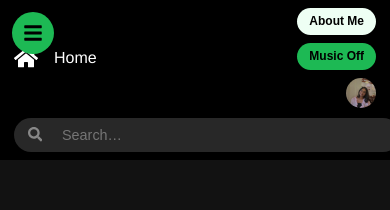
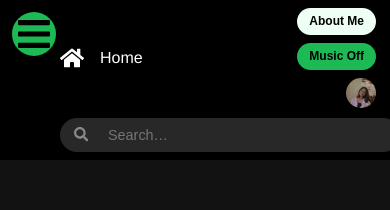
Before and after one commit to BhavanaPoosa/react-portfolio, a React (Create React App) app: page /artist in a window 390 px wide. Shown: the top 210 px of the page. Built offline with nearby package versions, Linux system fonts and the light colour scheme.

Commit message:
Adjust the burger-btn

```diff
--- a/src/components/Sidebar.js
+++ b/src/components/Sidebar.js
@@ -53,7 +53,7 @@ export default function Sidebar() {
   return (
     <>
       <button className="burger-btn" onClick={toggleDrawer} aria-label="Open menu">
-        <FaBars size={20}/>
+        <FaBars size={40}/>
       </button>
       <aside className={`sidebar ${drawerOpen ? 'open' : ''}`}>
         <div className="sidebar-header">
--- a/src/styles/Navbar.css
+++ b/src/styles/Navbar.css
@@ -177,6 +177,7 @@
       flex-wrap: wrap;
       height: auto;
       padding: 8px 14px;
+      padding-left: 60px;
     }
 
     .nav-left,
--- a/src/styles/Sidebar.css
+++ b/src/styles/Sidebar.css
@@ -102,20 +102,23 @@
       position: fixed;
       top: 12px;
       left: 12px;
-      width: 42px;
-      height: 42px;
-      font-size: 1.2rem; /* Increased icon size */
+      width: 44px;
+      height: 44px;
+      background: #1DB954;
+      color: #000;
+      font-size: 1.5rem;
       border: none;
       border-radius: 50%;
-      background: #1DB954;
-      color: #000;
       justify-content: center;
       align-items: center;
       z-index: 1000;
       transition: transform 0.2s ease;
     }
 
-    .burger-btn:hover { transform: scale(1.05); }
+    .burger-btn:hover {
+      transform: scale(1.05);
+    }
+
 
     .sidebar .close-btn {
       display: block;
```
